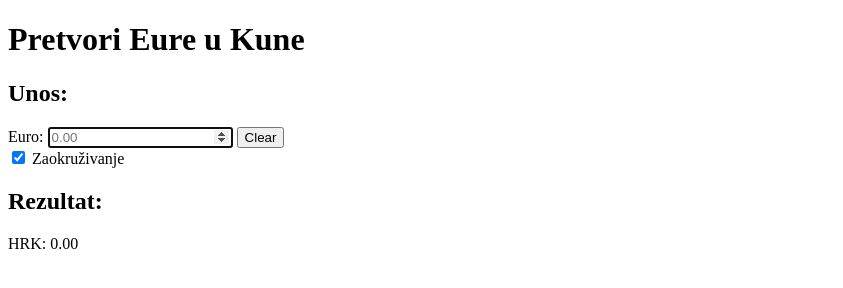
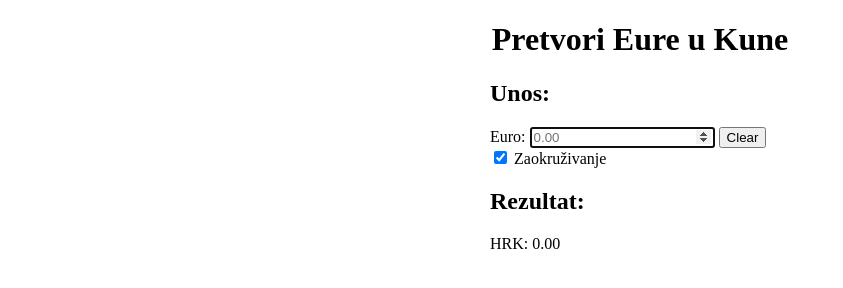
Before and after one commit to IvanVnucec/pretvori-eure-u-kune, a plain HTML site: page index.html in a window 1280 px wide. Shown: the whole page, without its empty margins (0-843 px from the left). Drawn offline with Linux system fonts and the light colour scheme.

Commit message:
center the contents

```diff
--- a/index.html
+++ b/index.html
@@ -2,14 +2,16 @@
 <html lang="hr">
 
 <head>
-    <meta charset="UTF-8" />
+    <meta charset="UTF-8">
+    <meta http-equiv="X-UA-Compatible" content="IE=edge">
+    <meta name="viewport" content="width=device-width, initial-scale=1.0">
     <title>Euri u Kune</title>
 </head>
 
 <body>
-    <h1>Pretvori Eure u Kune</h1>
+    <h1 style="text-align: center;">Pretvori Eure u Kune</h1>
 
-    <div>
+    <div style="max-width: 300px; margin: auto;">
         <h2>Unos:</h2>
         <form>
             <label for="input">Euro:</label>
@@ -21,9 +23,7 @@
             <input type="checkbox" id="rounding" checked onclick="updatePrice()">
             <label for="rounding">Zaokruživanje</label>
         </form>
-    </div>
 
-    <div>
         <h2>Rezultat:</h2>
         <label for="output">HRK:</label>
         <output id="output">0.00</output>
```
